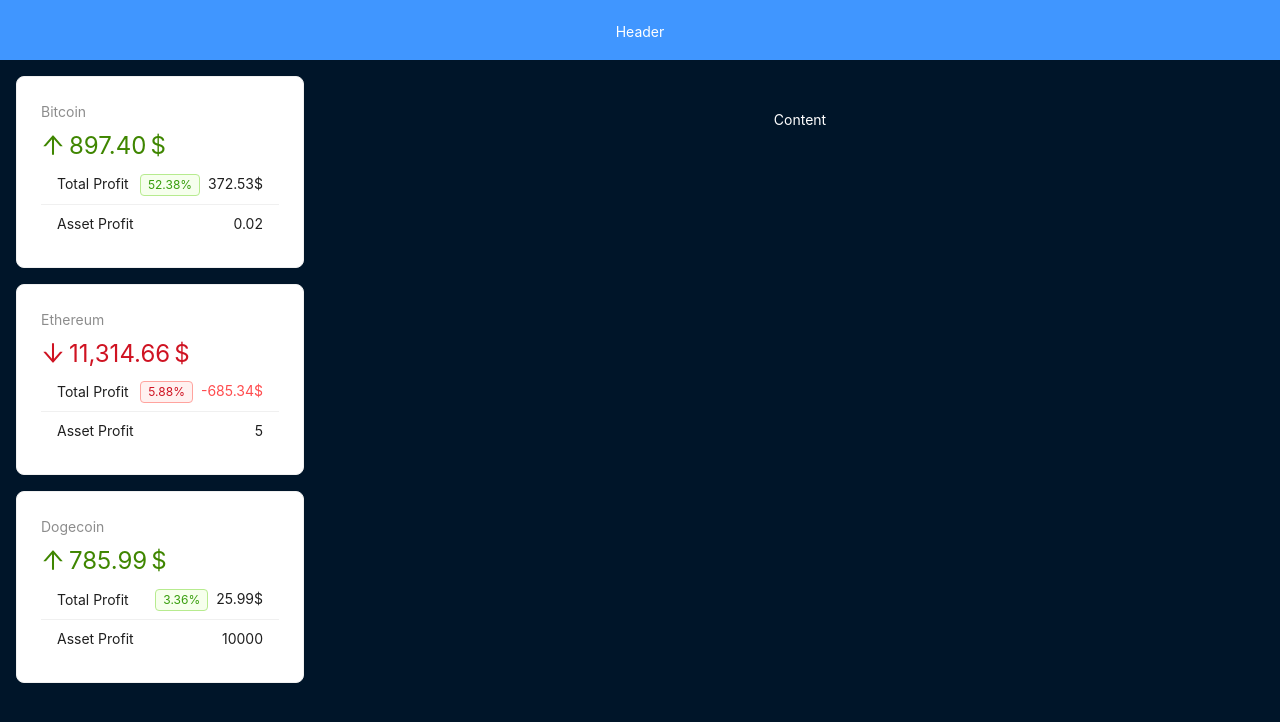
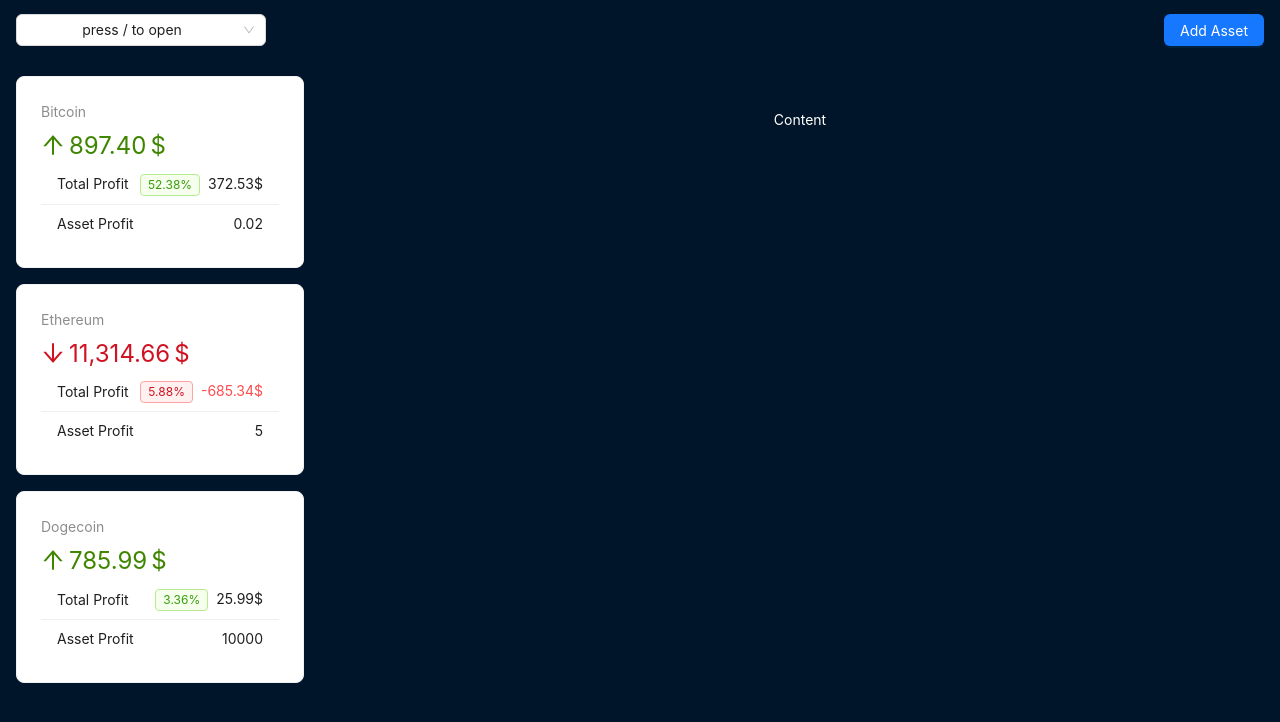
Before and after one commit to Gebach/vite-crypto-app, a React (Vite) app: page / in a window 1280 px wide. Shown: the top 722 px of the page. Built offline with nearby package versions, Linux system fonts and the light colour scheme.

Commit message:
updated header,added modal and drawer

```diff
--- /dev/null
+++ b/src/components/AddAssetForm.jsx
@@ -0,0 +1,3 @@
+export default function AddAssetForm() {
+  return <form>ASSET FORM</form>
+}
--- /dev/null
+++ b/src/components/CoinInfoModal.jsx
@@ -0,0 +1,3 @@
+export default function CoinInfoModal({ coin }) {
+  return <h2>{coin.name}</h2>
+}
--- a/src/components/layout/AppHeader.jsx
+++ b/src/components/layout/AppHeader.jsx
@@ -1,14 +1,106 @@
-import { Layout } from 'antd'
+import { useState, useEffect } from 'react'
+import { Layout, Select, Space, Button, Modal, Drawer } from 'antd'
+import { useCrypto } from '../../context/crypto-context'
+import CoinInfoModal from '../CoinInfoModal'
+import AddAssetForm from '../AddAssetForm'
 
 const headerStyle = {
+  width: '100%',
   textAlign: 'center',
-  color: '#fff',
   height: 60,
-  paddingInline: 48,
-  lineHeight: '64px',
-  backgroundColor: '#4096ff',
+  padding: '1rem',
+  display: 'flex',
+  justifyContent: 'space-between',
+  alignItems: 'center',
 }
 
+const handleChange = value => {
+  console.log(`selected ${value}`)
+}
+
+const options = [
+  {
+    label: 'China',
+    value: 'china',
+    emoji: '🇨🇳',
+    desc: 'China (中国)',
+  },
+  {
+    label: 'USA',
+    value: 'usa',
+    emoji: '🇺🇸',
+    desc: 'USA (美国)',
+  },
+  {
+    label: 'Japan',
+    value: 'japan',
+    emoji: '🇯🇵',
+    desc: 'Japan (日本)',
+  },
+  {
+    label: 'Korea',
+    value: 'korea',
+    emoji: '🇰🇷',
+    desc: 'Korea (韩国)',
+  },
+]
+
 export default function AppHeader() {
-  return <Layout.Header style={headerStyle}>Header</Layout.Header>
+  const [select, setSelect] = useState(false)
+  const [coin, setCoin] = useState(null)
+  const [modal, setModal] = useState(false)
+  const [drawer, setDrawer] = useState(false)
+  const { crypto } = useCrypto()
+
+  useEffect(() => {
+    const keypress = event => {
+      if (event.key === '/') setSelect(prev => !prev)
+    }
+    document.addEventListener('keypress', keypress)
+    return () => document.removeEventListener('keypress', keypress)
+  }, [])
+
+  function handleSelect(value) {
+    console.log(value)
+    setCoin(crypto.find(c => c.id === value))
+    setModal(true)
+  }
+
+  return (
+    <Layout.Header style={headerStyle}>
+      <Select
+        style={{
+          width: 250,
+        }}
+        onSelect={handleSelect}
+        onClick={() => setSelect(prev => !prev)}
+        open={select}
+        value="press / to open"
+        optionLabelProp="label"
+        options={crypto.map(coin => ({
+          label: coin.name,
+          value: coin.id,
+          icon: coin.icon,
+        }))}
+        optionRender={option => (
+          <Space>
+            <img style={{ width: 20 }} src={option.data.icon} title={option.data.label} alt={option.data.label} />{' '}
+            {option.data.label}
+          </Space>
+        )}
+      />
+
+      <Button type="primary" onClick={() => setDrawer(true)}>
+        Add Asset
+      </Button>
+
+      <Modal open={modal} onCancel={() => setModal(prev => !prev)} footer={null}>
+        <CoinInfoModal coin={coin} />
+      </Modal>
+
+      <Drawer width="600" title="Basic Drawer" onClose={() => setDrawer(false)} open={drawer}>
+        <AddAssetForm />
+      </Drawer>
+    </Layout.Header>
+  )
 }
--- a/src/context/crypto-context.jsx
+++ b/src/context/crypto-context.jsx
@@ -1,4 +1,4 @@
-import { createContext, useState, useEffect } from 'react'
+import { createContext, useState, useEffect, useContext } from 'react'
 import { fakeFetchCrypto, fetchAssets } from '../api'
 import { percentDifference } from '../utils'
 
@@ -41,3 +41,7 @@
 }
 
 export default CryptoContext
+
+export function useCrypto() {
+  return useContext(CryptoContext)
+}
```
